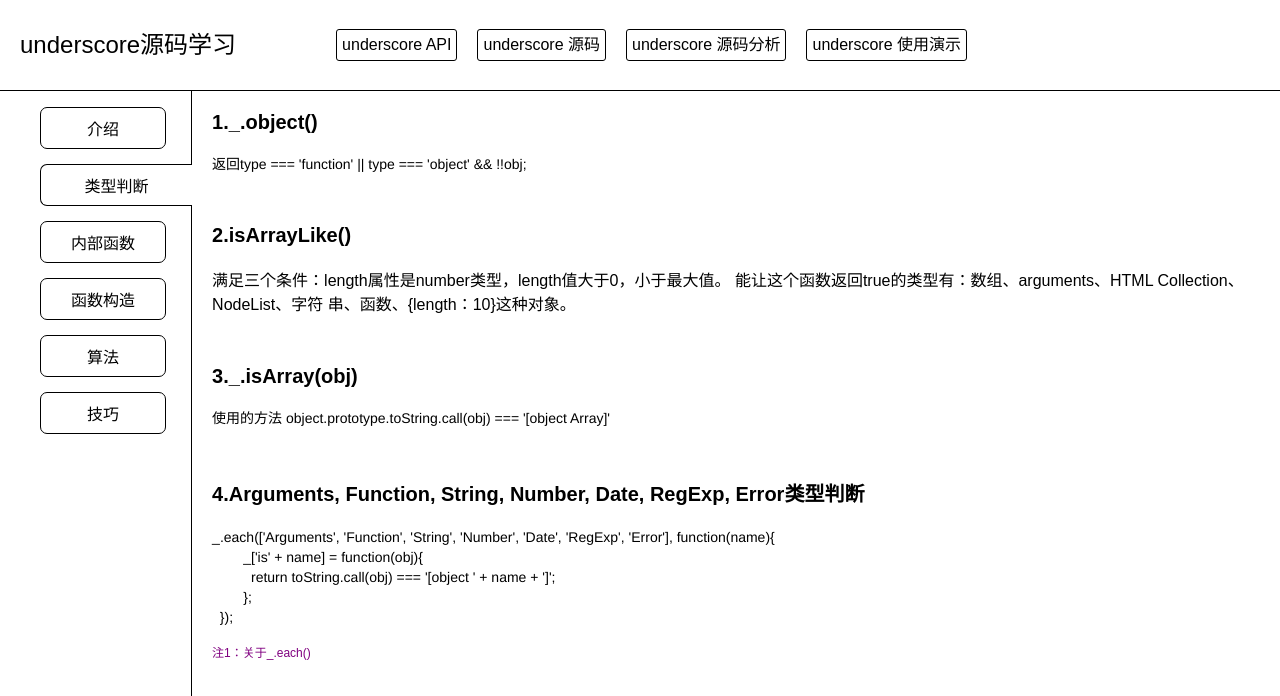
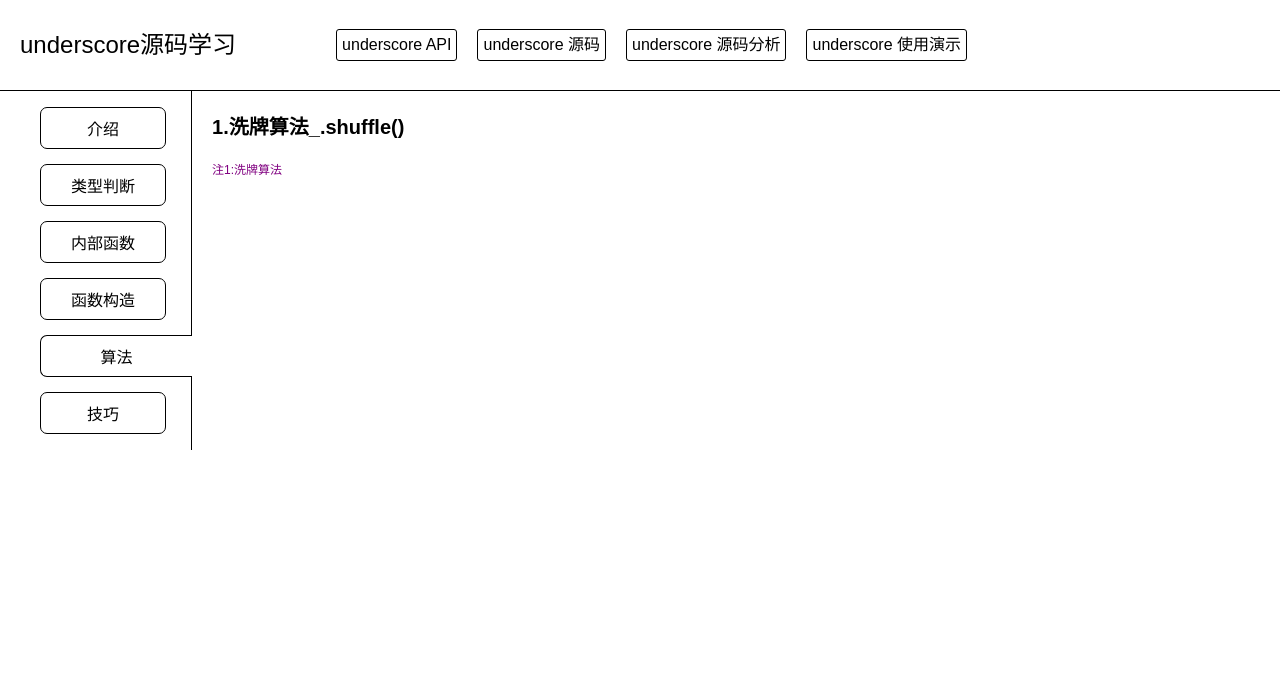
Before and after one commit to ginnko/memos, a React (Create React App) app in the folder underscore源码学习笔记/share/share/: page / in a window 1280 px wide. Shown: the top 696 px of the page. Built offline with nearby package versions, Linux system fonts and the light colour scheme.

Commit message:
in progress

```diff
--- a/underscore源码学习笔记/share/share/src/App.js
+++ b/underscore源码学习笔记/share/share/src/App.js
@@ -22,7 +22,7 @@
   constructor(props){
     super(props);
     this.state={
-      clicked: 1,
+      clicked: 4,
     };
     this.contentClick = this.contentClick.bind(this);
   }
@@ -64,15 +64,15 @@
 
 const Card = ({clicked}) => {
   const showCase = Cases[clicked];
-  showCase.map((item) => {
-    console.log(item);
-  });
+  if(!showCase){
+    return '';
+  }
   return(
     <div>
     {
      showCase.map((item, index) =>
       <div key={index + item['title']}>
-        <p className="case-title"><span>{index+1}</span>{'.' + item['title']}</p>
+        <p className="case-title"><span>{index >= 0 ? index+1 : ''}</span>{item['title'] ? '.' + item['title'] : ''}</p>
         <p className="case-content">{item['content'] ? item['content'] : ''}</p>
         <pre className="case-code">{item['code'] ? item['code'] : ''}</pre>
         <p className="case-link"><a href={item['link']}>{item['linkName'] ? item['linkName'] : ''}</a></p>
@@ -88,7 +88,7 @@
   constructor(props){
   super(props);
   this.state = {
-    clicked: 1,
+    clicked: 4,
   };
   this.modifyClicked = this.modifyClicked.bind(this);
   }
--- a/underscore源码学习笔记/share/share/src/data.js
+++ b/underscore源码学习笔记/share/share/src/data.js
@@ -49,27 +49,56 @@
       'link': 'http://underscorejs.org/#each'
     }
   ],
-  // ],
-  // [{'title': '简介',
-  // 'content': 'Underscore使用原生的javascript扩充了已有或没有的方法,是一个工具库'
-  // },
-  // ],
-  // [{'title': '简介',
-  // 'content': 'Underscore使用原生的javascript扩充了已有或没有的方法,是一个工具库'
-  // },
-  // ],
-  // [{'title': '简介',
-  // 'content': 'Underscore使用原生的javascript扩充了已有或没有的方法,是一个工具库'
-  // },
-  // ],
-  // [{'title': '简介',
-  // 'content': 'Underscore使用原生的javascript扩充了已有或没有的方法,是一个工具库'
-  // },
-  // ],
-  // [{'title': '简介',
-  // 'content': 'Underscore使用原生的javascript扩充了已有或没有的方法,是一个工具库'
-  // },
-  // ],
+  [
+    {
+      'title': '分类',
+      'content': '1.针对不同类型对象做出不同处理的的路由函数;2.创建其他函数的函数'
+    },
+    {
+      'title': 'optimizeCb()',
+      'content': '处理函数的函数, 针对函数是否指定上下文以及传入参数的数量来指定对应的返回函数',
+      'linkName':'注1:参见optimizeCb()的定义',
+      'link':'https://github.com/hanzichi/underscore-analysis/blob/master/underscore-1.8.3.js/underscore-1.8.3-analysis.js#L107',
+    },
+    {
+      'title': 'cb()',
+      'content': '针对null,对象,函数,其他类型返回相应值的路由函数',
+      'linkName': '注2:参加cb()的定义',
+      'link': 'https://github.com/hanzichi/underscore-analysis/blob/master/underscore-1.8.3.js/underscore-1.8.3-analysis.js#L149',
+    },
+    {
+      'title': 'createReduce()',
+      'content': '用来创建reduce和reduceRight两个函数',
+      'linkName': '注3:参见createReduce()的定义',
+      'link': 'https://github.com/hanzichi/underscore-analysis/blob/master/underscore-1.8.3.js/underscore-1.8.3-analysis.js#L337',
+    }
+  ],
+  [
+    {
+      'title': 'underscore中的函数构建方式',
+      'content': '基本可以分成两种:1.由现有函数进行组合;2.使用高阶函数',
+    },
+    {
+      'title': '_.pluck()',
+      'code': '  _.pluck = function(obj, key)\{\n\
+        return _.map(obj, _.property(key))\;\n\
+    };',
+      'linkName': '注1:pluck函数的使用',
+      'link': 'http://underscorejs.org/#pluck',
+    },
+    {
+      'title': 'group()',
+      'linkName': '注2:参见group()的定义',
+      'link': 'https://github.com/hanzichi/underscore-analysis/blob/master/underscore-1.8.3.js/underscore-1.8.3-analysis.js#L704',
+    }
+  ],
+  [
+    {
+      'title': '洗牌算法_.shuffle()',
+      'linkName': '注1:洗牌算法',
+      'link': 'https://github.com/hanzichi/underscore-analysis/issues/15',
+    }
+  ]
 
 ];
 
```
